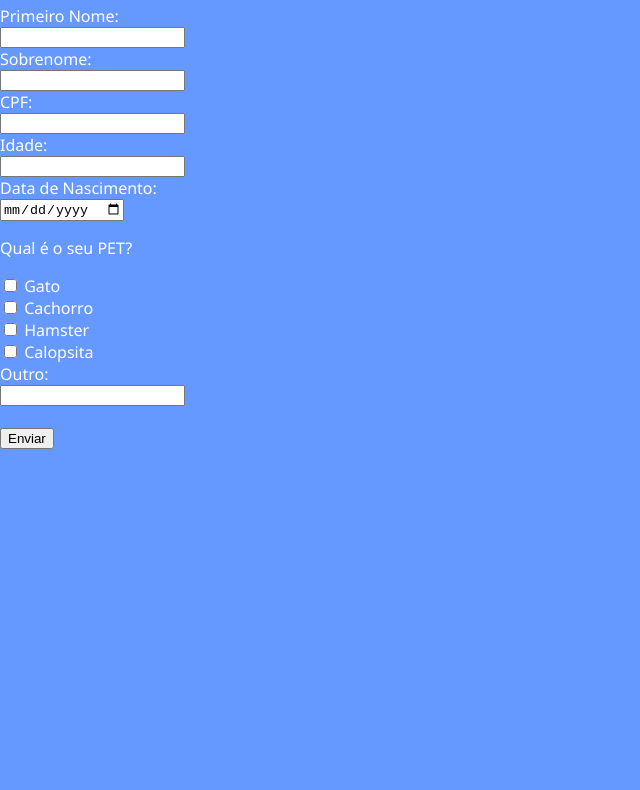
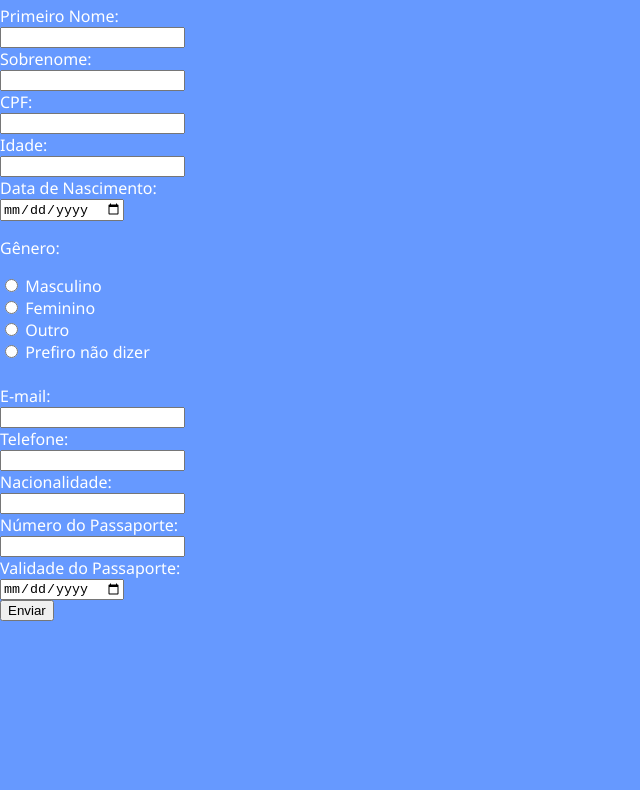
Before and after one commit to jjoaomiguel/reforco-formularios, a plain HTML site: page index.html in a window 1280 px wide. Shown: the part 59-849 px from the top of the page, without its empty margins (0-640 px from the left). Drawn offline with Linux system fonts and the light colour scheme.

Commit message:
add - adição de genero, email, telefone, nacionalidade, valores de passaporte

```diff
--- a/index.html
+++ b/index.html
@@ -1,4 +1,5 @@
 <html lang="en">
+
 <head>
     <meta charset="UTF-8">
     <meta name="viewport" content="width=device-width, initial-scale=1.0">
@@ -8,55 +9,76 @@
 
     <title>Reforço de Formulários</title>
 </head>
+
 <body>
     <div class="titulo">
-        <h1>Cadastro do Cliente</h1>
+        <h1>Cadastro para Embarcar!</h1>
     </div>
-    <form action="" id="clienteForm">
+    <form action="" id="cadastroSubmarino">
 
         <label for="primeiroNome">Primeiro Nome:</label><br>
-        <input type="text" name="primeiroNome" id="primeiroNome_cliente" required>
+        <input type="text" name="primeiroNome" id="primeiroNome_cadastro" required>
 
         <br>
 
         <label for="sobrenome">Sobrenome:</label><br>
-        <input type="text" name="sobrenome" id="sobrenome_cliente" required>
+        <input type="select" name="sobrenome" id="sobrenome_cadastro" required>
 
         <br>
 
         <label for="cpf">CPF:</label><br>
-        <input type="text" name="cpf" id="cpf_maquinista" required>
+        <input type="text" name="cpf" id="cpf_cadastro" required>
 
         <br>
 
         <label for="idade">Idade:</label><br>
-        <input type="number" name="idade" id="idade_maquinista" required>
+        <input type="number" name="idade" id="idade_cadastro" required>
 
         <br>
 
         <label for="dataNasc">Data de Nascimento:</label><br>
-        <input type="date" name="dataNasc" id="idade_maquinista" required>
+        <input type="date" name="dataNasc" id="dataNasc_cadastro" required>
 
         <br>
 
-        <p>Qual é o seu PET?</p>
+        <p>Gênero:</p>
+        <input type="radio" name="masculino" id="genero_cadastro">
+        <label for="masculino">Masculino</label><br>
 
-        <input type="checkbox" id="pet1_cliente" name="pet1">
-        <label for="pet1"> Gato</label><br>
+        <input type="radio" name="feminino" id="genero_cadastro">
+        <label for="feminino">Feminino</label><br>
 
-        <input type="checkbox" id="pet2_cliente" name="pet2">
-        <label for="pet2"> Cachorro</label><br>
+        <input type="radio" name="outro" id="genero_cadastro">
+        <label for="outro">Outro</label><br>
 
-        <input type="checkbox" id="pet3_cliente" name="pet3">
-        <label for="pet3"> Hamster</label><br>
-
-        <input type="checkbox" id="pet4_cliente" name="pet4">
-        <label for="pet4"> Calopsita</label><br>
-
-        <label for="outro">Outro:</label><br>
-        <input type="text" name="outro" id="outro_cliente" required>
+        <input type="radio" name="prefiro" id="genero_cadastro">
+        <label for="prefiro">Prefiro não dizer</label><br>
 
         <br>
+
+        <label for="email">E-mail:</label><br>
+        <input type="email" name="email" id="email_cadastro" required>
+
+        <br>
+
+        <label for="telefone">Telefone:</label><br>
+        <input type="tel" name="telefone" id="telefone_cadastro" required>
+
+        <br>
+
+        <label for="nacionalidade">Nacionalidade:</label><br>
+        <input type="text" name="nacionalidade" id="nacionalidade_cadastro" required>
+
+        <br>
+
+        <label for="numPassaporte">Número do Passaporte:</label><br>
+        <input type="text" name="numPassaporte" id="numPassaporte_cadastro" required>
+
+        <br>
+
+        <label for="valiPassaporte">Validade do Passaporte:</label><br>
+        <input type="date" name="valiPassaporte" id="valiPassaporte_cadastro" required>
+
         <br>
 
         <button type="button" onclick="validarFormulario()">Enviar</button>
@@ -64,4 +86,5 @@
     </form>
 
 </body>
+
 </html>
```
